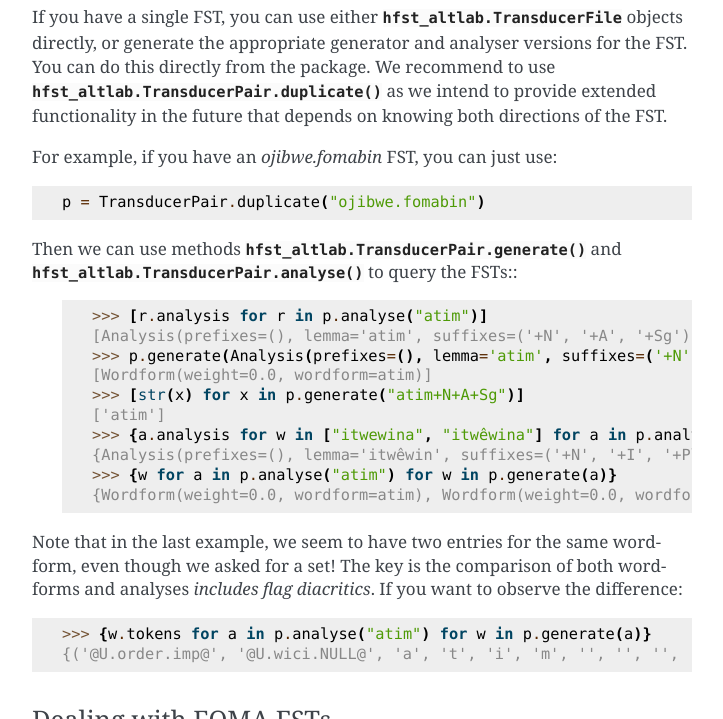
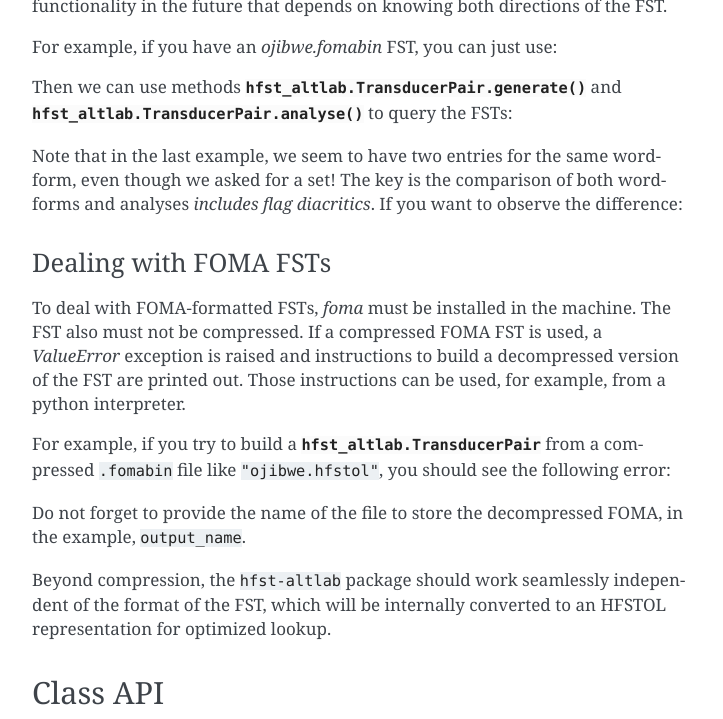
Before and after one commit to UAlbertaALTLab/hfst-altlab, a Sphinx documentation site: the page built from docs/api.rst, in a window 1280 px wide and 1400 px high, scrolled down 687 px, cut to the strip 0-719 px from the top of the window. Shown: the whole strip, without its empty margins (388-1111 px from the left). Built offline with Sphinx 7.4.7, drawn with Linux system fonts in a browser that asks for light colours; some of the changed text lies outside the part shown.

Commit message:
Forced code blocks on documentation

```diff
--- a/docs/api.rst
+++ b/docs/api.rst
@@ -17,8 +17,9 @@ but you will lose access to sorting, flag diacritics, and weights.
 Examples of usage
 =================
 
-If you have two FSTs, for example, `"analyser-dict-gt-desc.hfstol"` and `"generator-dict-gt-norm.hfstol"`, you can perform any searches you want::
+If you have two FSTs, for example, `"analyser-dict-gt-desc.hfstol"` and `"generator-dict-gt-norm.hfstol"`, you can perform any searches you want:
 
+.. code-block:: python
     from hfst_altlab import TransducerPair
 
     p = TransducerPair(analyser="analyser-dict-gt-desc.hfstol",
@@ -31,11 +32,14 @@ If you have two FSTs, for example, `"analyser-dict-gt-desc.hfstol"` and `"genera
 
 If you have a single FST, you can use either :py:class:`hfst_altlab.TransducerFile` objects directly, or generate the appropriate generator and analyser versions for the FST.  You can do this directly from the package. We recommend to use :py:meth:`hfst_altlab.TransducerPair.duplicate` as we intend to provide extended functionality in the future that depends on knowing both directions of the FST.
 
-For example, if you have an `ojibwe.fomabin` FST, you can just use::
+For example, if you have an `ojibwe.fomabin` FST, you can just use:
 
+.. code-block:: python
     p = TransducerPair.duplicate("ojibwe.fomabin")
 
-Then we can use methods :py:meth:`hfst_altlab.TransducerPair.generate` and :py:meth:`hfst_altlab.TransducerPair.analyse` to query the FSTs::
+Then we can use methods :py:meth:`hfst_altlab.TransducerPair.generate` and :py:meth:`hfst_altlab.TransducerPair.analyse` to query the FSTs:
+
+.. code-block:: python
     >>> [r.analysis for r in p.analyse("atim")]
     [Analysis(prefixes=(), lemma='atim', suffixes=('+N', '+A', '+Sg')), Analysis(prefixes=(), lemma='atimêw', suffixes=('+V', '+TA', '+Imp', '+Imm', '+2Sg', '+3SgO'))]
     >>> p.generate(Analysis(prefixes=(), lemma='atim', suffixes=('+N', '+A', '+Sg')))
@@ -48,7 +52,9 @@ Then we can use methods :py:meth:`hfst_altlab.TransducerPair.generate` and :py:m
     {Wordform(weight=0.0, wordform=atim), Wordform(weight=0.0, wordform=atim)}
 
 Note that in the last example, we seem to have two entries for the same wordform, even though we asked for a set!
-The key is the comparison of both wordforms and analyses *includes flag diacritics*. If you want to observe the difference::
+The key is the comparison of both wordforms and analyses *includes flag diacritics*. If you want to observe the difference:
+
+.. code-block:: python
     >>> {w.tokens for a in p.analyse("atim") for w in p.generate(a)}
     {('@U.order.imp@', '@U.wici.NULL@', 'a', 't', 'i', 'm', '', '', '', '', '@U.wici.NULL@', '@U.order.imp@', '', '@U.person.NULL@', '', '', '', '@D.frag.FRAG@', '@D.cnj.CC@', '@D.joiner.NULL@'), ('@P.person.NULL@', '@R.person.NULL@', 'a', 't', 'i', 'm', '', '', '@R.person.NULL@', '@U.person.NULL@', '@D.number.PL@', '@R.person.NULL@', '@D.sg@', '', '@D.dim@')}
 
@@ -61,7 +67,7 @@ Those instructions can be used, for example, from a python interpreter.
 
 For example, if you try to build a :py:class:`hfst_altlab.TransducerPair` from a compressed ``.fomabin`` file like ``"ojibwe.hfstol"``, you should see the following error:
 
-::
+.. code-block:: python
     >>> p = hfst_altlab.TransducerPair.duplicate("ojibwe.fomabin")
     The Transducer file ojibwe.fomabin is compressed.
     Unfortunately, our library cannot currently handle directly compressed files (e.g. .fomabin).
```
